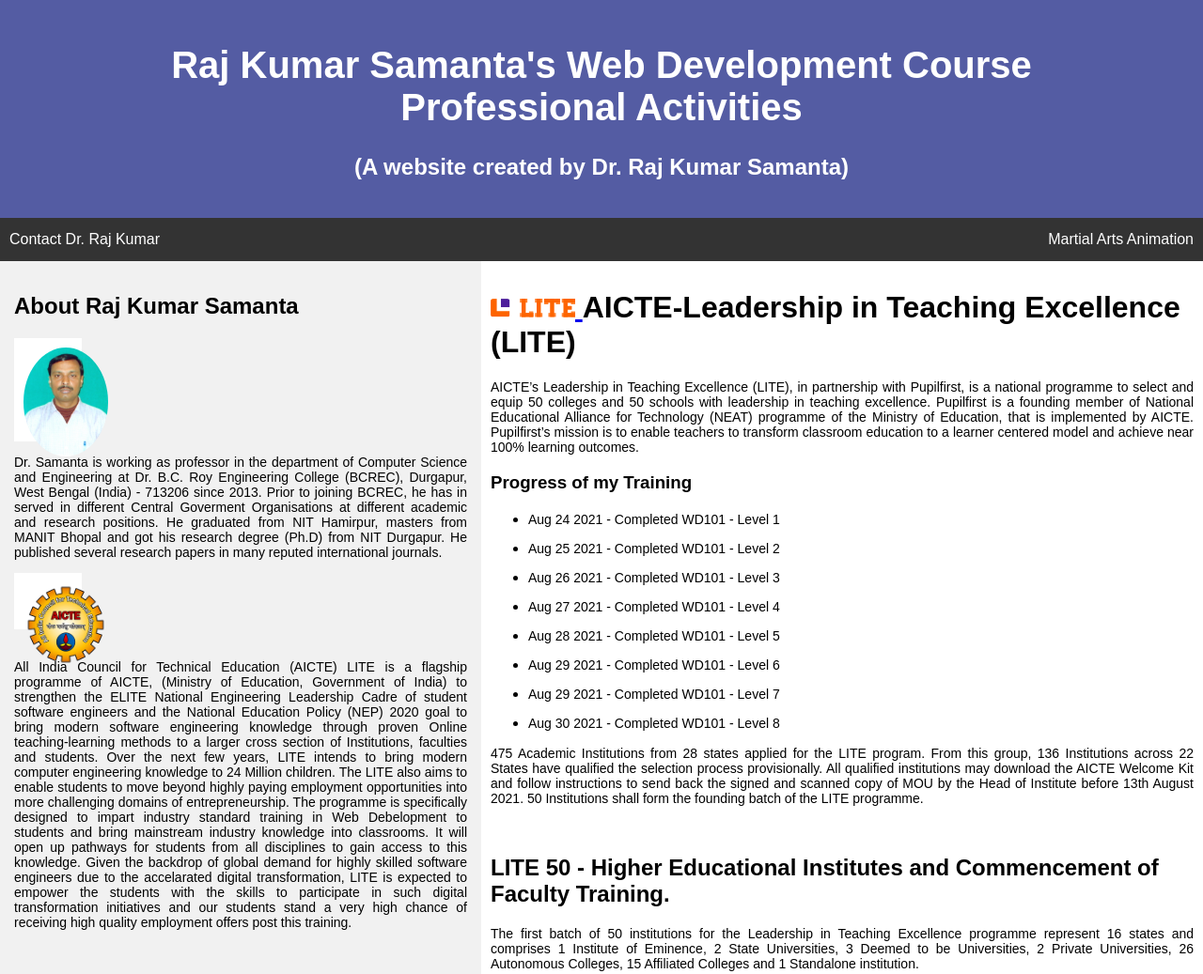
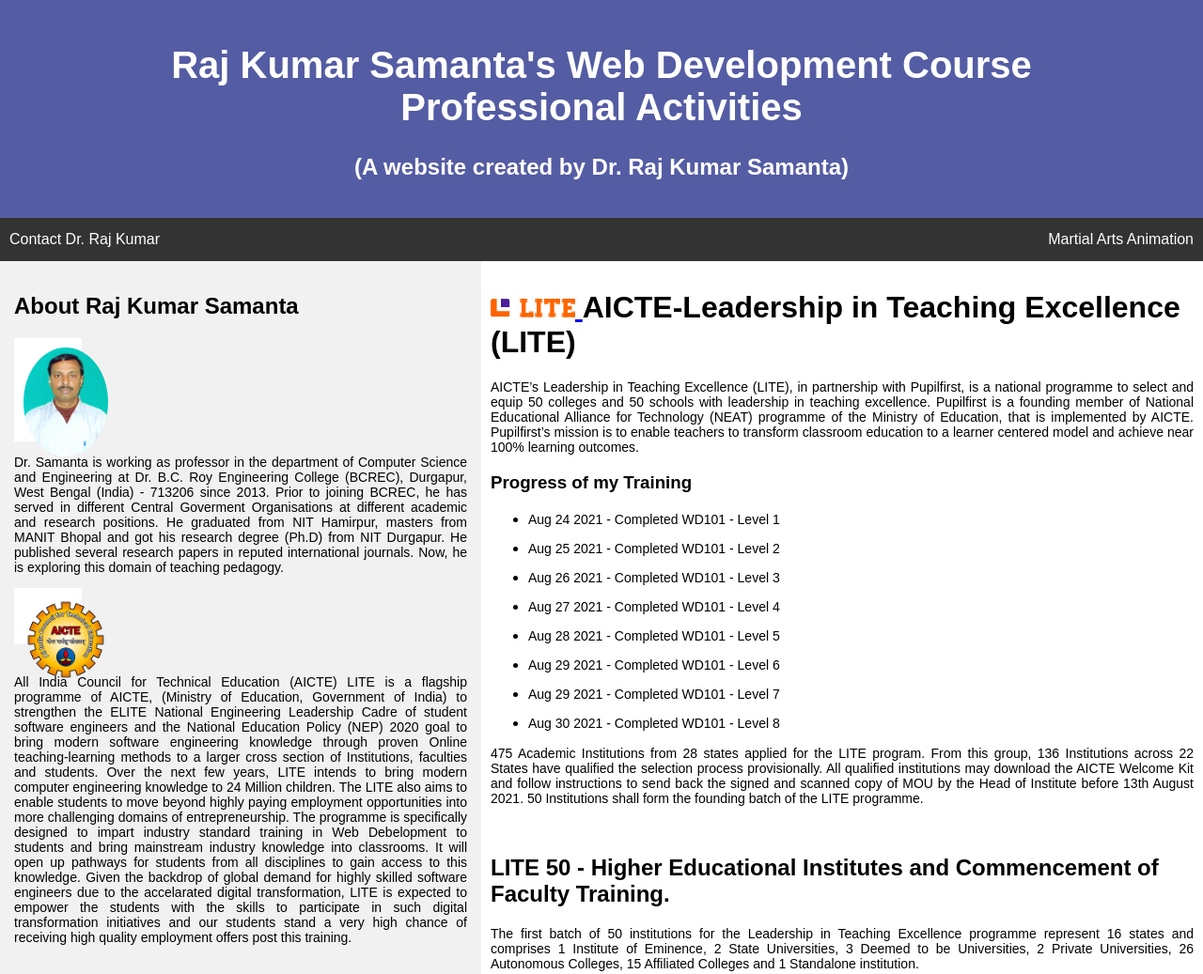
Before and after one commit to rajkumarsamanta/rajkumarsamanta, a plain HTML site: page index.html in a window 1280 px wide. Shown: the top 1037 px of the page at 94% size. Drawn offline with Linux system fonts and the light colour scheme.

Commit message:
Update index.html

```diff
--- a/index.html
+++ b/index.html
@@ -34,11 +34,11 @@
           Dr. Samanta is working as professor in the department of Computer
           Science and Engineering at Dr. B.C. Roy Engineering College (BCREC),
           Durgapur, West Bengal (India) - 713206 since 2013. Prior to joining
-          BCREC, he has in served in different Central Goverment Organisations
+          BCREC, he has served in different Central Goverment Organisations
           at different academic and research positions. He graduated from NIT
           Hamirpur, masters from MANIT Bhopal and got his research degree (Ph.D)
-          from NIT Durgapur. He published several research papers in many
-          reputed international journals.
+          from NIT Durgapur. He published several research papers in reputed
+          international journals. Now, he is exploring this domain of teaching pedagogy.
         </p>
 
         <div class="myImg" style="height:60px;">
```
